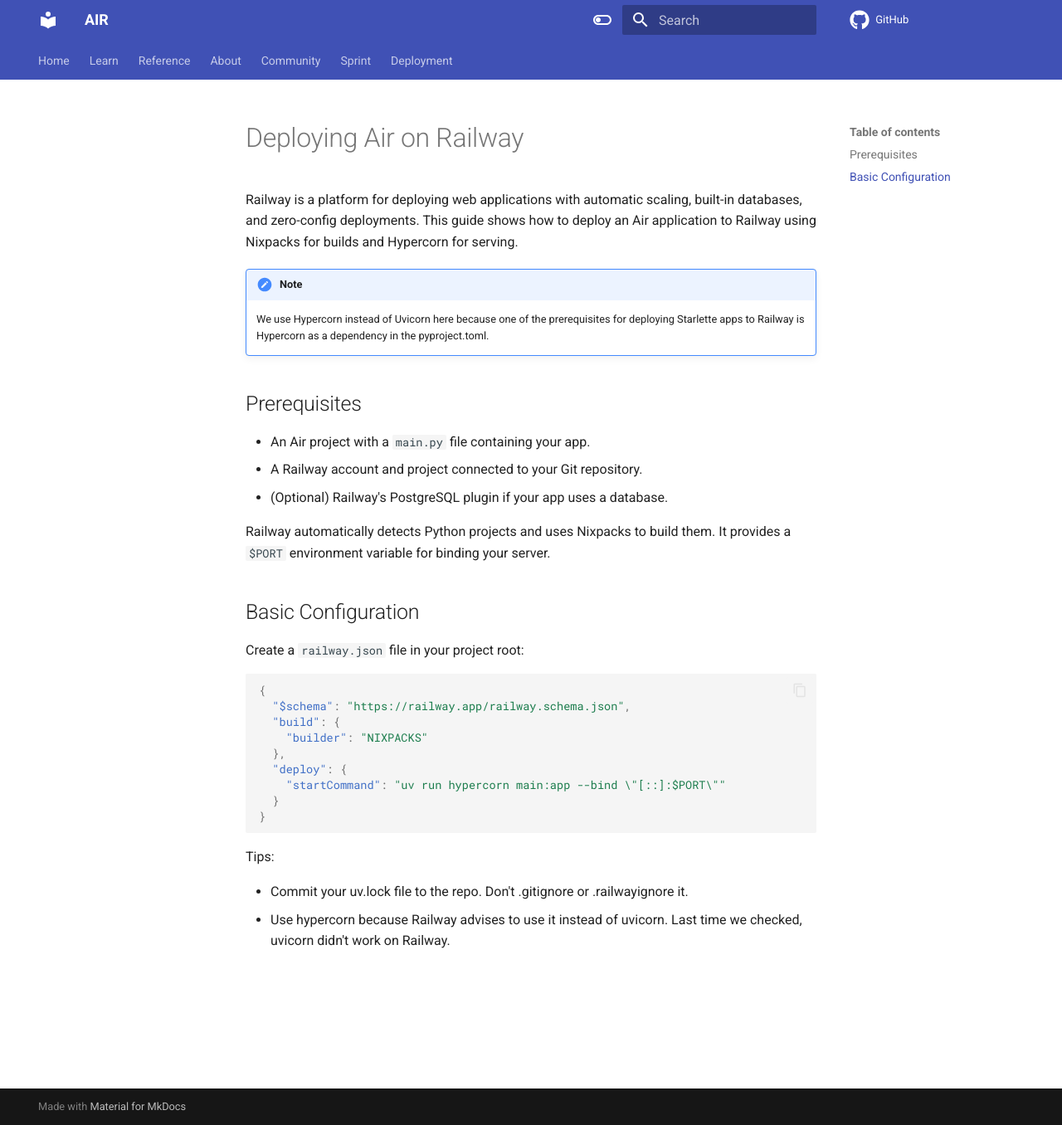
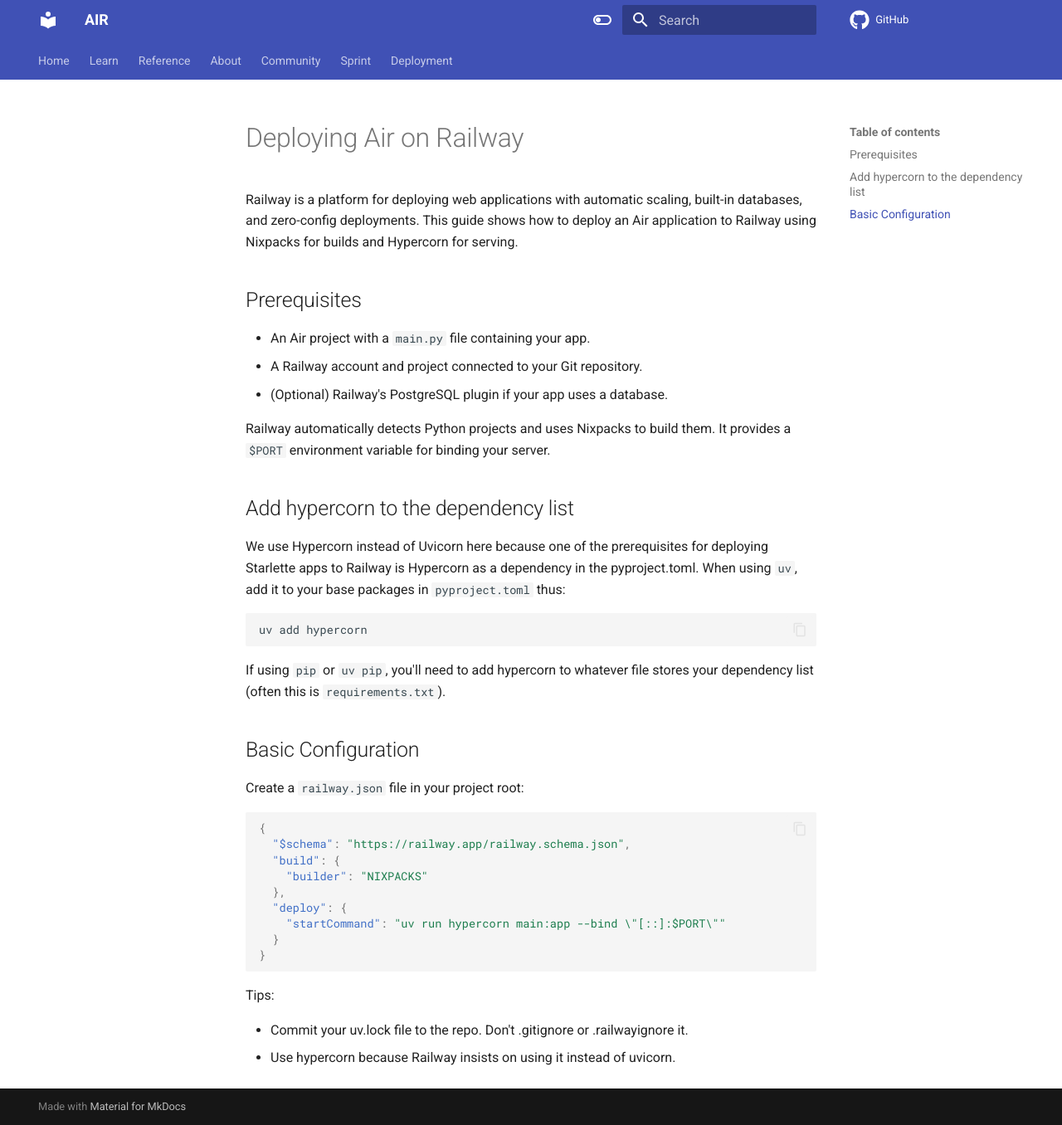
Before and after one commit to feldroy/air, an MkDocs documentation site: the page built from docs/deployment/railway.md, in a window 1280 px wide and 1356 px high. Shown: the whole window at 83% size. Built offline with MkDocs 1.6.1 and Material for MkDocs 9.7.7, drawn with Linux system fonts in a browser that asks for light colours; comment, search, counter and statistics services are not loaded.

Commit message:
Update railway instructions

````diff
--- a/docs/deployment/railway.md
+++ b/docs/deployment/railway.md
@@ -1,10 +1,6 @@
 # Deploying Air on Railway
 
 Railway is a platform for deploying web applications with automatic scaling, built-in databases, and zero-config deployments. This guide shows how to deploy an Air application to Railway using Nixpacks for builds and Hypercorn for serving.
-
-!!! note
-
-    We use Hypercorn instead of Uvicorn here because one of the prerequisites for deploying Starlette apps to Railway is Hypercorn as a dependency in the pyproject.toml.
 
 ## Prerequisites
 
@@ -13,6 +9,17 @@ Railway is a platform for deploying web applications with automatic scaling, bui
 - (Optional) Railway's PostgreSQL plugin if your app uses a database.
 
 Railway automatically detects Python projects and uses Nixpacks to build them. It provides a `$PORT` environment variable for binding your server.
+
+## Add hypercorn to the dependency list
+
+We use Hypercorn instead of Uvicorn here because one of the prerequisites for deploying Starlette apps to Railway is Hypercorn as a dependency in the pyproject.toml. When using `uv`, add it to your base packages in `pyproject.toml` thus:
+
+```sh
+uv add hypercorn
+```
+
+If using `pip` or `uv pip`, you'll need to add hypercorn to whatever file stores your dependency list (often this is `requirements.txt`).
+
 
 ## Basic Configuration
 
@@ -33,4 +40,4 @@ Create a `railway.json` file in your project root:
 Tips:
 
 * Commit your uv.lock file to the repo. Don't .gitignore or .railwayignore it.
-* Use hypercorn because Railway advises to use it instead of uvicorn. Last time we checked, uvicorn didn't work on Railway.
+* Use hypercorn because Railway insists on using it instead of uvicorn.
````
